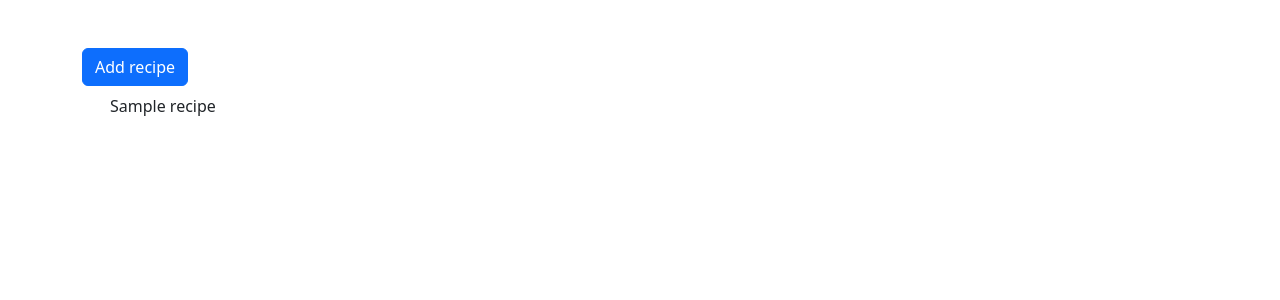
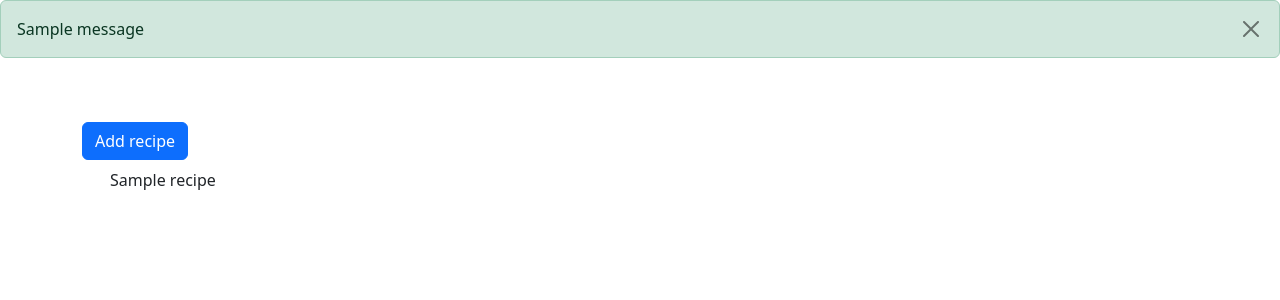
Before and after one commit to yannistrf/Recipity, a Flask app: page / in a window 1280 px wide. Shown: the part 56-356 px from the top of the page. Run offline with Flask 3, Linux system fonts and the light colour scheme; tables that the repository leaves empty hold one stand-in row (values such as "Sample post"); one stand-in notice (Sample message) is shown.

Commit message:
Add User model and enable message flashing

```diff
--- a/app/models.py
+++ b/app/models.py
@@ -4,3 +4,8 @@ class Recipe(db.Model):
     id = db.Column(db.Integer, primary_key=True)
     name = db.Column(db.String(128), nullable=False)
     desc = db.Column(db.String(1000), nullable=False)
+
+class User(db.Model):
+    id = db.Column(db.Integer, primary_key=True)
+    username = db.Column(db.String(128), nullable=False)
+    password = db.Column(db.String(128), nullable=False)
--- a/app/templates/base.html
+++ b/app/templates/base.html
@@ -21,6 +21,29 @@
       </div>
   </nav>
 
+  {% with messages = get_flashed_messages(with_categories=true) %}
+    {% if messages %}
+      {% for category, message in messages %}
+        {% if category == 'error' %}
+          <div class="alert alert-danger alter-dismissable fade show" role="alert">
+            {{ message }}
+            <button type="button" class="btn-close" style="float: right" data-bs-dismiss="alert"></button>
+          </div>
+        {% elif category == 'success' %}
+          <div class="alert alert-success alter-dismissable fade show" role="alert">
+            {{ message }}
+            <button type="button" class="btn-close" style="float: right" data-bs-dismiss="alert"></button>
+          </div>
+        {% else %}
+          <div class="alert alert-secondary  alter-dismissable fade show" role="alert">
+            {{ message }}
+            <button type="button" class="btn-close" style="float: right" data-bs-dismiss="alert"></button>
+          </div>
+        {% endif %}
+      {% endfor %}
+    {% endif %}
+  {% endwith %}
+
   <div class="container">{% block content %} {% endblock %}</div>
 
     <script src="https://cdn.jsdelivr.net/npm/bootstrap@5.3.3/dist/js/bootstrap.bundle.min.js" integrity="sha384-YvpcrYf0tY3lHB60NNkmXc5s9fDVZLESaAA55NDzOxhy9GkcIdslK1eN7N6jIeHz" crossorigin="anonymous"></script>
--- a/app/templates/home.html
+++ b/app/templates/home.html
@@ -10,7 +10,7 @@
         <div class="modal-content">
             <div class="modal-header">
                 <h5> Create your recipe </h5>
-                <button  type="button" class="btn-close" data-bs-dismiss="modal" aria-label="Close"></button>
+                <button type="button" class="btn-close" data-bs-dismiss="modal" aria-label="Close"></button>
             </div>
             <form class="container" method="POST">
                 <div class="form-group mt-2">
```
Also changed, not shown: app/auth.py (+19 -1 lines).
